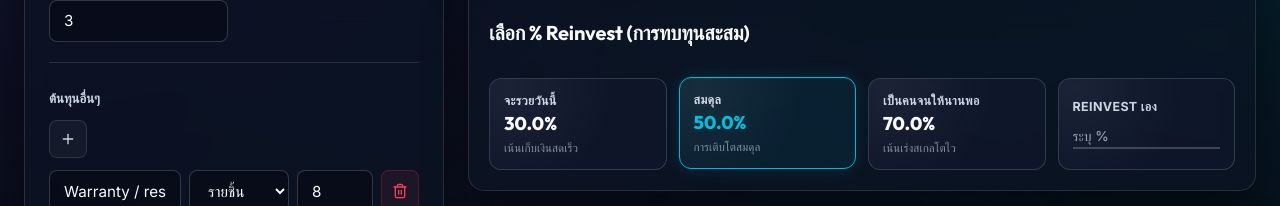
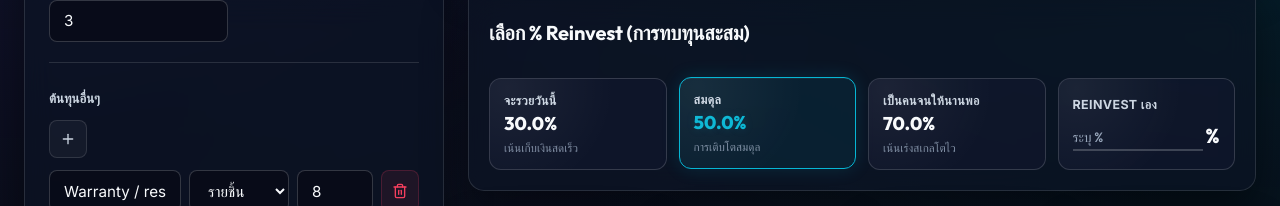
Before and after one commit to Thodsawas22/E-Commerce-Scaling, a Next.js app: page / in a window 1280 px wide. Both pictures are taken after a click on the button "วิเคราะห์". Shown: the part 963-1169 px from the top of the page. Built offline with nearby package versions, Linux system fonts and the light colour scheme.

Commit message:
UI: Fixed inline custom input layouts, hidden spinners, and synchronized fonts

```diff
--- a/app/globals.css
+++ b/app/globals.css
@@ -795,19 +795,55 @@ body.light-mode .choice-button.active {
   cursor: default;
 }
 
+.custom-input-wrapper {
+  display: flex;
+  align-items: center;
+  width: 100%;
+  color: inherit;
+}
+
+.custom-input-wrapper .input-prefix {
+  font-family: var(--font-display);
+  font-size: 1.25rem;
+  font-weight: 800;
+  margin-top: 4px;
+  margin-right: 2px;
+  color: inherit;
+}
+
+.custom-input-wrapper .input-suffix {
+  font-family: var(--font-display);
+  font-size: 1.25rem;
+  font-weight: 800;
+  margin-top: 4px;
+  margin-left: 2px;
+  color: inherit;
+}
+
 .choice-button.custom-input-choice input {
   width: 100%;
   background: transparent;
   border: none;
   border-bottom: 2px solid rgba(255, 255, 255, 0.2);
   color: inherit;
-  font-family: var(--font-sans);
-  font-size: 1.12rem;
+  font-family: var(--font-display); /* Outfit font to match default buttons strong */
+  font-size: 1.25rem; /* Larger font size to match standard prices */
   font-weight: 800;
   outline: none;
   padding: 2px 0;
   margin-top: 4px;
   transition: border-bottom-color 0.2s ease;
+}
+
+/* Hide spin-button arrows */
+.choice-button.custom-input-choice input::-webkit-outer-spin-button,
+.choice-button.custom-input-choice input::-webkit-inner-spin-button {
+  -webkit-appearance: none;
+  margin: 0;
+}
+
+.choice-button.custom-input-choice input[type=number] {
+  -moz-appearance: textfield;
 }
 
 body.light-mode .choice-button.custom-input-choice input {
--- a/app/page.tsx
+++ b/app/page.tsx
@@ -764,7 +764,7 @@ export default function Home() {
             <>
               <div className="selector-stack">
                 <PriceControlCard
-                  markups={effectiveMarkups}
+                  markups={markups}
                   baseCost={baseCost}
                   minimumSellingPrice={minimumSellingPrice}
                   selectedMarkupLabel={selectedScenario.markupLabel}
@@ -778,7 +778,7 @@ export default function Home() {
                   onSelectMarkup={(label) => chooseScenario({ markupLabel: label })}
                 />
                 <CpaControlCard
-                  cpaCases={effectiveCpaCases}
+                  cpaCases={cpaCases}
                   selectedCpaLabel={selectedScenario.cpaLabel}
                   selectedSellingPrice={selectedScenario.sellingPrice}
                   cpaLimit={selectedScenario.breakEvenCpa}
@@ -792,7 +792,7 @@ export default function Home() {
                   onSelectCpa={(label) => chooseScenario({ cpaLabel: label })}
                 />
                 <ReinvestControlCard
-                  reinvestCases={effectiveReinvestCases}
+                  reinvestCases={reinvestCases}
                   selectedReinvestLabel={selectedScenario.reinvestLabel}
                   customReinvest={customReinvest}
                   onCustomReinvestChange={(value) => {
@@ -1057,15 +1057,18 @@ function PriceControlCard({
           onClick={() => onSelectMarkup("ตั้งราคาเอง")}
         >
           <span>ตั้งราคาเอง</span>
+          <div className="custom-input-wrapper">
+            <span className="input-prefix">฿</span>
             <input
               type="number"
               value={customSellingPrice ?? ""}
-            placeholder="ระบุราคาเอง"
+              placeholder="ระบุราคา"
               onChange={(event) =>
                 onCustomSellingPriceChange(event.target.value === "" ? undefined : clamp(Number(event.target.value)))
               }
               onClick={(event) => event.stopPropagation()}
             />
+          </div>
         </div>
       </div>
     </div>
@@ -1133,6 +1136,8 @@ function CpaControlCard({
           onClick={() => onSelectCpa("CPA เอง")}
         >
           <span>CPA เอง</span>
+          <div className="custom-input-wrapper">
+            <span className="input-prefix">฿</span>
             <input
               type="number"
               value={customCpa ?? ""}
@@ -1140,6 +1145,7 @@ function CpaControlCard({
               onChange={(event) => onCustomCpaChange(event.target.value === "" ? undefined : clamp(Number(event.target.value)))}
               onClick={(event) => event.stopPropagation()}
             />
+          </div>
         </div>
       </div>
     </div>
@@ -1188,6 +1194,7 @@ function ReinvestControlCard({
           onClick={() => onSelectReinvest("Reinvest เอง")}
         >
           <span>Reinvest เอง</span>
+          <div className="custom-input-wrapper">
             <input
               type="number"
               value={customReinvest ?? ""}
@@ -1197,6 +1204,8 @@ function ReinvestControlCard({
               }
               onClick={(event) => event.stopPropagation()}
             />
+            <span className="input-suffix">%</span>
+          </div>
         </div>
       </div>
     </div>
```
Lines whose indentation alone changed are shown as unchanged.
